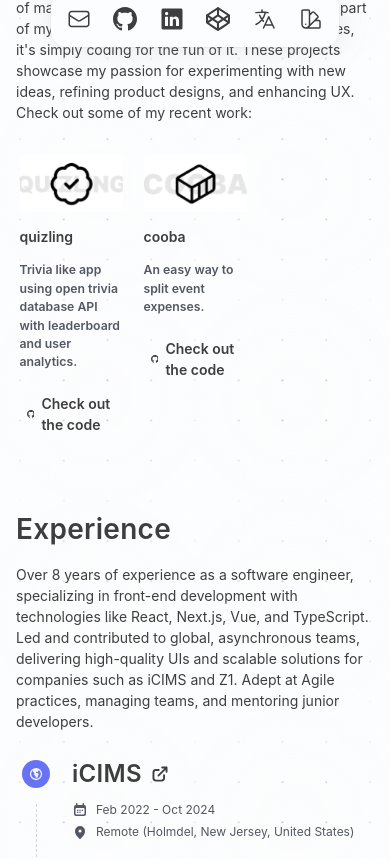
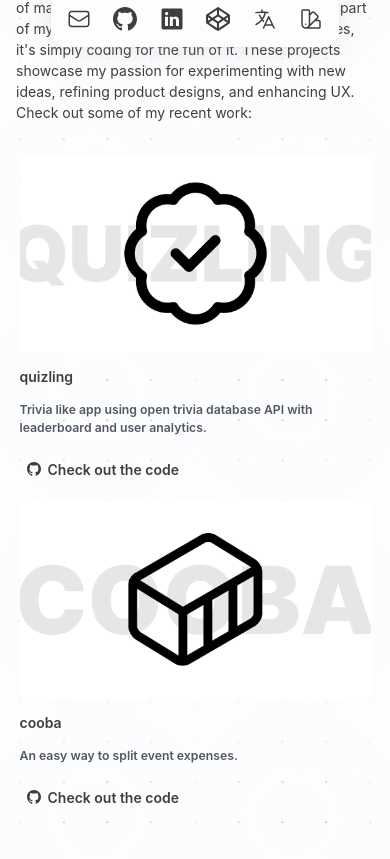
Before and after one commit to Josmolmor/molina-digital-nuxt, a Nuxt app: page / in a window 390 px wide. Shown: the part 765-1624 px from the top of the page. Built offline with nearby package versions, Linux system fonts and the light colour scheme.

Commit message:
fix responsive

```diff
--- a/components/SideProjects.vue
+++ b/components/SideProjects.vue
@@ -71,7 +71,10 @@
   display: grid;
   align-items: flex-start;
   gap: 1rem;
-  grid-template-columns: 1fr 1fr 1fr;
+  grid-template-columns: repeat(auto-fit, minmax(220px, 1fr));
+  @media (width > 768px) {
+    grid-template-columns: repeat(auto-fit, minmax(320px, 1fr));
+  }
 }
 
 .card {
```
